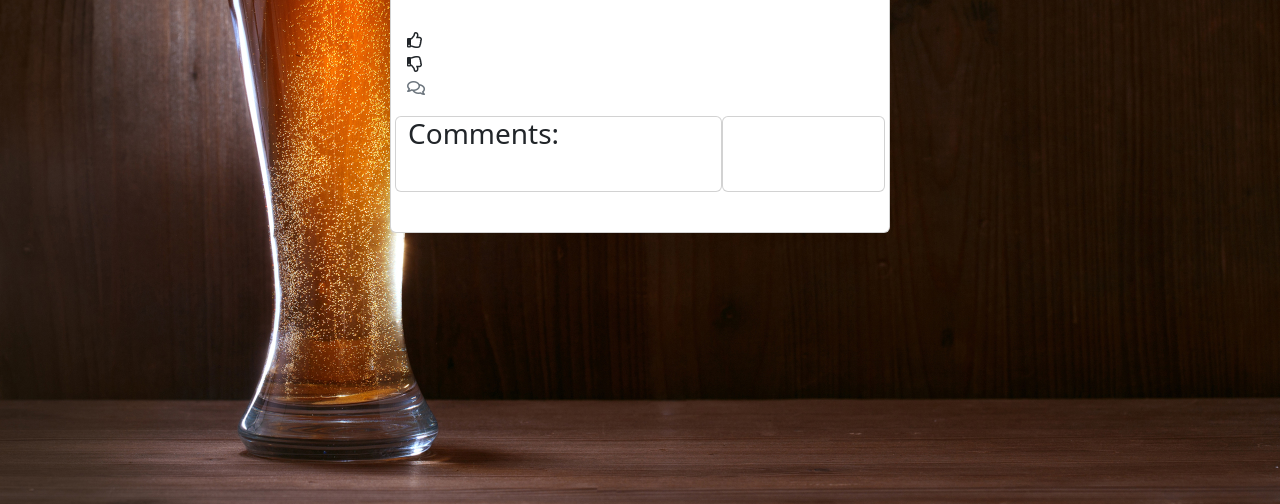
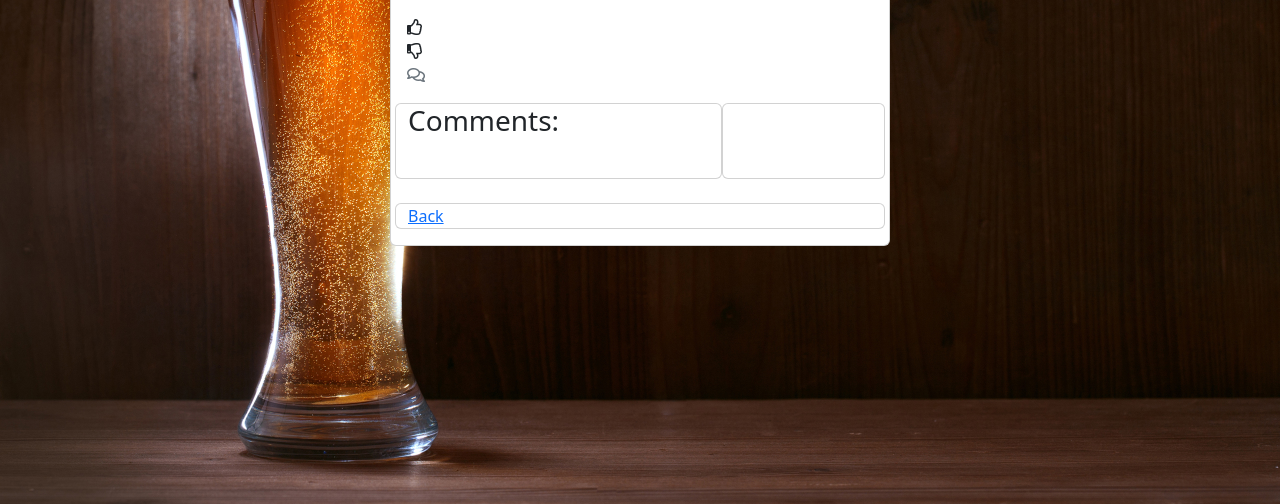
Before and after one commit to AdamBoley/Beergate, a Django app: template templates/beer_review_single.html in a window 1280 px wide. Shown: the part 374-878 px from the top of the page. Run offline with Django 4.2, Linux system fonts and the light colour scheme; the template is opened without the code that fills it, so the values that code supplies are empty; some libraries are stand-ins or nearby versions.

Commit message:
add back button to beer_review_single template

```diff
--- a/templates/beer_review_single.html
+++ b/templates/beer_review_single.html
@@ -166,6 +166,11 @@
                 </div>
             </div>
         </div>
+        <div class="row">
+            <div class="card">
+                <a href="{% url 'home' %}">Back</a>
+            </div>
+        </div>
     </div>
 </div>
 
--- a/templates/index.html
+++ b/templates/index.html
@@ -22,7 +22,8 @@
                                     </div>
                                 </div>
                                 <a href="{% url 'beer_review_single' beer_review.slug %}" class="post-link">
-                                    <!-- This calls the second path in urlpatterns in blog/urls.py -->
+                                    <!-- This calls the third path in urlpatterns in blog/urls.py -->
+                                    <!-- 'beer_review_single' is the name in the respective url path in urls.py -->
                                     <h2 class="card-title">{{ beer_review.beer_name }}</h2>
                                 </a>
 
```
Also changed, not shown: reviews/views.py (+9 -3 lines), README.md.
